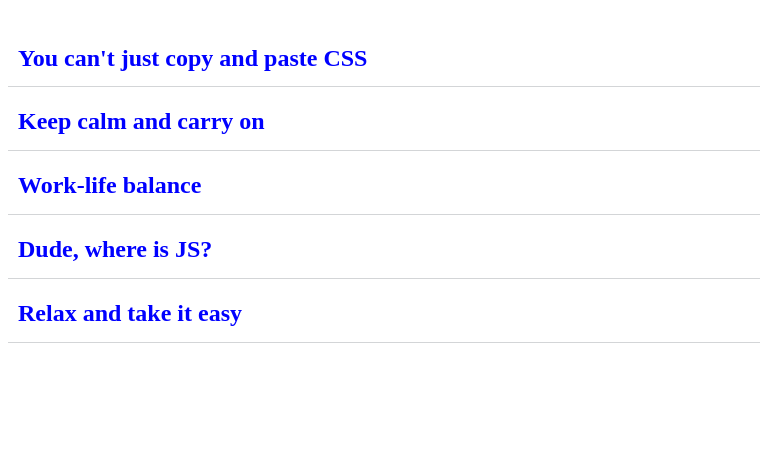
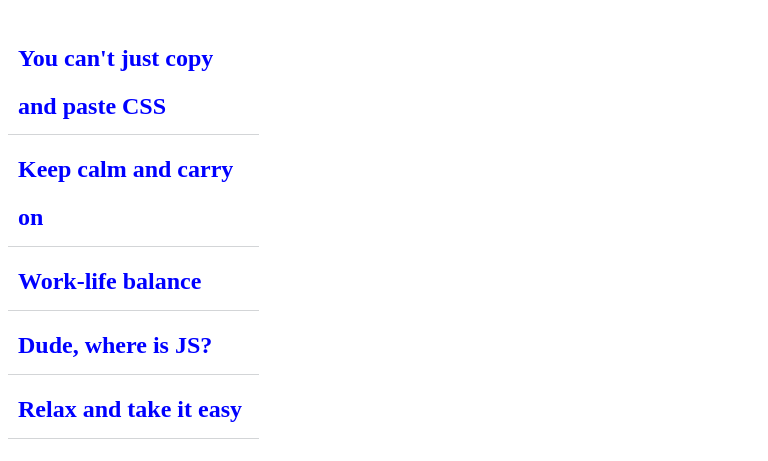
Before and after one commit to YuriiVoitovych/cssBayan, a plain HTML site: page cssBayan/index.html in a window 768 px wide. Shown: the part 123-584 px from the top of the page. Drawn offline with Linux system fonts and the light colour scheme.

Commit message:
feat: add tablet screen

```diff
--- a/cssBayan/css/main.css
+++ b/cssBayan/css/main.css
@@ -118,3 +118,10 @@
     width: 300px;
     height: 300px;
   }
+
+      /* Стили для планшетов */
+  @media only screen and (min-width: 768px) and (max-width: 991px) {
+    .note {
+      width: 33.33%;
+    }
+  }
```
